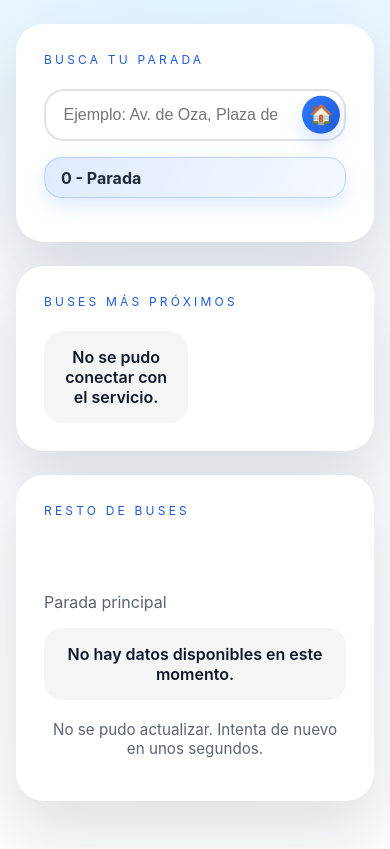
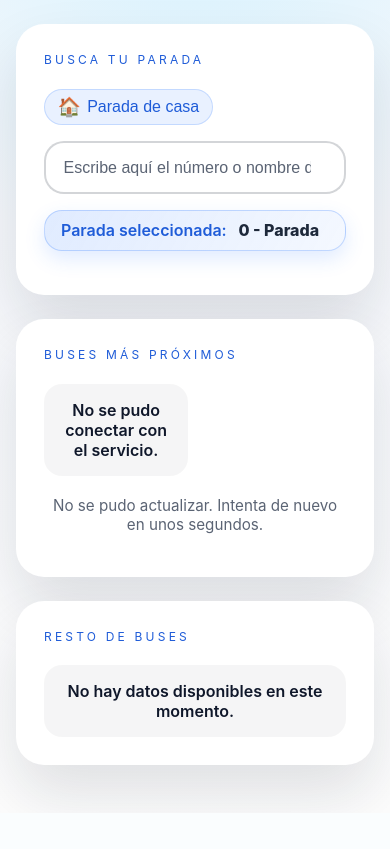
Before and after one commit to cjescudero/busesyparadas, a FastAPI app: template src/app/frontend/templates/index.html in a window 390 px wide. Shown: the part 95-944 px from the top of the page. After the commit the page ends 899 px from the top, so only its background shows below. Run offline with FastAPI, Linux system fonts and the light colour scheme; the template is opened without the code that fills it, so the values that code supplies are empty.

Commit message:
feat: improve accessibility and search functionality in frontend
- Enhanced accessibility features for screen readers, including aria-live attributes for dynamic updates.
- Refactored search input handling to improve usability and responsiveness.
- Updated UI elements for better clarity and interaction, including new styles for buttons and input fields.
- Introduced a home button for quick access to the user's main stop.
- Optimized data fetching and UI updates for bus arrival information.

```diff
--- a/src/app/frontend/static/app.js
+++ b/src/app/frontend/static/app.js
@@ -15,6 +15,7 @@ const searchInput = document.getElementById("stop-search");
 const resultsList = document.getElementById("stop-results");
 const currentStopLabel = document.getElementById("current-stop-label");
 const homeButton = document.getElementById("home-button");
+
 const stopNameEl = document.getElementById("stop-name");
 const stopHelperEl = document.getElementById("stop-helper");
 const arrivalsEl = document.getElementById("arrivals");
@@ -22,18 +23,32 @@ const statusEl = document.getElementById("status");
 const nextArrivalsEl = document.getElementById("next-arrivals");
 
 let currentStopId = primaryStopId;
-let refreshTimer;
+let apiRefreshTimer;
+let uiRefreshTimer;
 let allStops = [];
 let filteredStops = [];
 let nextShownMap = new Map();
+let lastArrivalsSnapshot = null;
 
 bootstrapStops();
 
-searchInput?.addEventListener("input", handleSearchInput);
-searchInput?.addEventListener("keydown", handleSearchKeydown);
-resultsList?.addEventListener("click", handleResultClick);
+// Accesibilidad: anuncia actualizaciones de llegadas en lectores de pantalla sin interrumpir al usuario.
+nextArrivalsEl?.setAttribute("aria-live", "polite");
+arrivalsEl?.setAttribute("aria-live", "polite");
+
+setupStopSearch({
+  input: searchInput,
+  results: resultsList,
+  prefix: "main",
+  maxResults: 6,
+  onSelect: (stop) => selectStop(stop),
+});
+
 homeButton?.addEventListener("click", () => {
-  const stop = findStopById(primaryStopId) || { id: primaryStopId, name: primaryStopName };
+  const stop = findStopById(primaryStopId) || {
+    id: primaryStopId,
+    name: primaryStopName,
+  };
   selectStop(stop);
 });
 
@@ -59,51 +74,65 @@ if ("serviceWorker" in navigator) {
   });
 }
 
-function handleSearchInput(event) {
+function setupStopSearch({ input, results, prefix, maxResults, onSelect }) {
+  if (!input || !results) {
+    return;
+  }
+
+  input.addEventListener("input", (event) => {
     const value = event.target.value.trim().toLowerCase();
     if (!allStops.length) {
       return;
     }
-  filteredStops = value
+    const matches = value
       ? allStops.filter(
-        (stop) =>
-          stop.name.toLowerCase().includes(value) ||
-          String(stop.id).includes(value)
+          (stop) => stop.name.toLowerCase().includes(value) || String(stop.id).includes(value)
         )
       : allStops;
-  renderResults(filteredStops.slice(0, 4));
+    renderResults({ input, results, prefix, stops: matches.slice(0, maxResults) });
+  });
+
+  input.addEventListener("keydown", (event) => {
+    if (event.key === "Escape") {
+      // Accesibilidad: permite cerrar resultados fácilmente con teclado.
+      clearSearchResults({ input, results });
+      return;
     }
 
-function handleSearchKeydown(event) {
-  if (!resultsList || !resultsList.children.length) {
+    if (!results.children.length) {
       return;
     }
-  const options = Array.from(resultsList.children);
-  const currentIndex = options.findIndex((item) =>
-    item.getAttribute("aria-selected") === "true"
-  );
+
+    const options = Array.from(results.children).filter((li) => li.getAttribute("aria-disabled") !== "true");
+    if (!options.length) {
+      return;
+    }
+    const currentIndex = options.findIndex((item) => item.getAttribute("aria-selected") === "true");
+
     if (event.key === "ArrowDown") {
       event.preventDefault();
       const nextIndex = currentIndex < options.length - 1 ? currentIndex + 1 : 0;
-    setActiveOption(options, nextIndex);
+      setActiveOption({ input, options, index: nextIndex });
     }
+
     if (event.key === "ArrowUp") {
       event.preventDefault();
       const prevIndex = currentIndex > 0 ? currentIndex - 1 : options.length - 1;
-    setActiveOption(options, prevIndex);
+      setActiveOption({ input, options, index: prevIndex });
     }
+
     if (event.key === "Enter" && currentIndex >= 0) {
       event.preventDefault();
       const stopId = Number(options[currentIndex].dataset.stopId);
       const stop = findStopById(stopId);
       if (stop) {
-      selectStop(stop);
-      clearSearchResults();
+        onSelect(stop);
+        clearSearchResults({ input, results });
       }
     }
-}
+  });
 
-function handleResultClick(event) {
+  results.addEventListener("click", (event) => {
     const li = event.target.closest("li[data-stop-id]");
     if (!li) {
       return;
@@ -111,47 +140,56 @@ function handleResultClick(event) {
     const stopId = Number(li.dataset.stopId);
     const stop = findStopById(stopId);
     if (stop) {
-    selectStop(stop);
-    resultsList.innerHTML = "";
+      onSelect(stop);
+      clearSearchResults({ input, results });
     }
+  });
 }
 
-function renderResults(stops) {
-  if (!resultsList) {
-    return;
-  }
-  resultsList.innerHTML = "";
+function renderResults({ input, results, prefix, stops }) {
+  results.innerHTML = "";
+
   if (!stops.length) {
     const li = document.createElement("li");
     li.textContent = "Sin resultados";
     li.setAttribute("aria-disabled", "true");
-    resultsList.appendChild(li);
-    resultsList.style.display = "block";
+    results.appendChild(li);
+    showResults({ input, results });
     return;
   }
+
   stops.forEach((stop, index) => {
     const li = document.createElement("li");
     li.dataset.stopId = stop.id;
     li.role = "option";
-    if (index === 0) {
-      li.setAttribute("aria-selected", "true");
+    li.id = `${prefix}-stop-option-${stop.id}`;
+    li.setAttribute("aria-selected", index === 0 ? "true" : "false");
+    li.innerHTML = `<strong>${stop.id} - ${stop.name}</strong>`;
+    results.appendChild(li);
+  });
+
+  showResults({ input, results });
+
+  // Accesibilidad: informa del elemento “activo” a lectores de pantalla.
+  const first = results.querySelector('li[aria-selected="true"]');
+  if (first) {
+    input.setAttribute("aria-activedescendant", first.id);
   }
-    li.innerHTML = `<strong>${stop.id} - ${stop.name}</strong>`;
-    resultsList.appendChild(li);
-  });
-  resultsList.style.display = "block";
 }
 
-function setActiveOption(options, index) {
+function setActiveOption({ input, options, index }) {
   options.forEach((item, idx) => {
     item.setAttribute("aria-selected", idx === index ? "true" : "false");
     if (idx === index) {
       item.scrollIntoView({ block: "nearest" });
+      input.setAttribute("aria-activedescendant", item.id);
     }
   });
-  if (resultsList) {
-    resultsList.style.display = "block";
 }
+
+function showResults({ input, results }) {
+  results.style.display = "block";
+  input.setAttribute("aria-expanded", "true");
 }
 
 function findStopById(stopId) {
@@ -163,7 +201,7 @@ async function selectStop(stop) {
   if (searchInput) {
     searchInput.value = "";
   }
-  clearSearchResults();
+  clearSearchResults({ input: searchInput, results: resultsList });
   updateCurrentStopLabel(stop);
   await loadArrivals(currentStopId);
 }
@@ -179,8 +217,8 @@ async function fetchJSON(url) {
 async function loadArrivals(stopId, options = {}) {
   const { manual = false } = options;
   setStatus(manual ? "Actualizando bajo pedido..." : "Buscando datos frescos...");
-  if (refreshTimer) {
-    clearTimeout(refreshTimer);
+  if (apiRefreshTimer) {
+    clearTimeout(apiRefreshTimer);
   }
 
   try {
@@ -188,24 +226,81 @@ async function loadArrivals(stopId, options = {}) {
       fetchJSON(`/api/stops/${stopId}`),
       fetchJSON(`/api/stops/${stopId}/arrivals`),
     ]);
-    stopNameEl.textContent = stop.name;
+    if (stopNameEl) stopNameEl.textContent = stop.name;
+    lastArrivalsSnapshot = { stop, arrivals, updatedAt: new Date() };
     const lineCount = Array.isArray(stop.lines) ? stop.lines.length : 0;
+    // Accesibilidad/usabilidad: texto explicativo más claro para usuarios no expertos.
+    const stopKind =
+      stopId === primaryStopId
+        ? "Parada habitual"
+        : "Parada seleccionada";
+    if (stopHelperEl) {
       stopHelperEl.textContent =
         lineCount > 0
-        ? `Mostrando ${lineCount} línea${lineCount === 1 ? "" : "s"} configuradas`
-        : "Sin líneas configuradas para esta parada";
-    renderNextArrivals(arrivals);
-    renderArrivals(arrivals);
+          ? `${stopKind}. Mostrando ${lineCount} línea${lineCount === 1 ? "" : "s"} configuradas`
+          : `${stopKind}. Sin líneas configuradas para esta parada`;
+    }
+    // Actualizar UI inmediatamente con los datos frescos
+    updateUIFromSnapshot();
     const now = new Date();
-    setStatus(`Actualizado a las ${now.toLocaleTimeString([], { hour: "2-digit", minute: "2-digit" })}`);
+    const timeStr = now.toLocaleTimeString([], { hour: "2-digit", minute: "2-digit" });
+    setStatus(`Datos reales: ${timeStr} | Refresco: ${timeStr}`);
   } catch (error) {
     console.error(error);
     nextArrivalsEl.innerHTML = "<div class=\"empty-state\">No se pudo conectar con el servicio.</div>";
     arrivalsEl.innerHTML = "<div class=\"empty-state\">No hay datos disponibles en este momento.</div>";
     setStatus("No se pudo actualizar. Intenta de nuevo en unos segundos.");
   } finally {
-    refreshTimer = setTimeout(() => loadArrivals(currentStopId), 45000);
+    // Consultar API cada 3 minutos (180000 ms) para evitar saturación
+    apiRefreshTimer = setTimeout(() => loadArrivals(currentStopId), 180000);
+    // Iniciar/restablecer el timer de actualización visual cada minuto
+    startUIRefreshTimer();
   }
+}
+
+function startUIRefreshTimer() {
+  if (uiRefreshTimer) {
+    clearTimeout(uiRefreshTimer);
+  }
+  // Actualizar UI cada minuto (60000 ms) con cálculos basados en el último snapshot
+  uiRefreshTimer = setTimeout(() => {
+    if (lastArrivalsSnapshot) {
+      updateUIFromSnapshot();
+    }
+    startUIRefreshTimer();
+  }, 60000);
+}
+
+function updateUIFromSnapshot() {
+  if (!lastArrivalsSnapshot) {
+    return;
+  }
+
+  const now = new Date();
+  const elapsedMinutes = Math.floor((now - lastArrivalsSnapshot.updatedAt) / 60000);
+
+  // Calcular tiempos ajustados restando los minutos transcurridos
+  const adjustedArrivals = {
+    lines: lastArrivalsSnapshot.arrivals.lines.map((line) => ({
+      ...line,
+      buses: line.buses.map((bus) => {
+        if (typeof bus.eta_minutes === "number") {
+          return {
+            ...bus,
+            eta_minutes: Math.max(0, bus.eta_minutes - elapsedMinutes)
+          };
+        }
+        return bus;
+      })
+    }))
+  };
+
+  renderNextArrivals(adjustedArrivals);
+  renderArrivals(adjustedArrivals);
+
+  // Actualizar estado mostrando cuándo se actualizó el API
+  const apiUpdateTime = lastArrivalsSnapshot.updatedAt.toLocaleTimeString([], { hour: "2-digit", minute: "2-digit" });
+  setStatus(`Datos del API: ${apiUpdateTime} | Actualizado: ${now.toLocaleTimeString([], { hour: "2-digit", minute: "2-digit" })}`);
 }
 
 function renderNextArrivals(arrivals) {
@@ -328,14 +423,20 @@ function updateCurrentStopLabel(stop) {
   if (!currentStopLabel || !stop) {
     return;
   }
-  currentStopLabel.textContent = `${stop.id} - ${stop.name}`;
+  // Accesibilidad/usabilidad: añade un prefijo claro (“Parada seleccionada”) y conserva buen contraste.
+  currentStopLabel.innerHTML = `<span>Parada seleccionada:</span> <strong>${stop.id} - ${stop.name}</strong>`;
 }
 
 selectStop({ id: primaryStopId, name: primaryStopName });
-function clearSearchResults() {
-  if (!resultsList) {
+
+function clearSearchResults({ input, results }) {
+  if (!results) {
     return;
   }
-  resultsList.innerHTML = "";
-  resultsList.style.display = "none";
+  results.innerHTML = "";
+  results.style.display = "none";
+  if (input) {
+    input.setAttribute("aria-expanded", "false");
+    input.removeAttribute("aria-activedescendant");
   }
+}
--- a/src/app/frontend/static/styles.css
+++ b/src/app/frontend/static/styles.css
@@ -7,6 +7,10 @@
   --accent-dark: #1f5cd8;
   --muted: #5b6474;
   --muted-dark: #1e293b;
+  --border: rgba(15, 23, 42, 0.18);
+  --focus-ring: rgba(47, 122, 254, 0.35);
+  --tooltip-bg: rgba(15, 23, 42, 0.96);
+  --tooltip-fg: #ffffff;
   font-size: 18px;
   font-family: "Inter", "Segoe UI", system-ui, -apple-system, sans-serif;
 }
@@ -74,12 +78,6 @@ main {
   font-size: 0.9rem;
 }
 
-label {
-  font-weight: 600;
-  display: block;
-  margin-bottom: 0.35rem;
-}
-
 .input-wrapper {
   position: relative;
   margin-bottom: 1rem;
@@ -87,17 +85,50 @@ label {
 
 input[type="search"] {
   width: 100%;
-  padding: 0.95rem 3.25rem 0.95rem 1.1rem;
+  padding: 0.95rem 1.1rem;
   border-radius: 20px;
-  border: 2px solid rgba(15, 23, 42, 0.12);
+  border: 2px solid var(--border);
+  background: #ffffff;
+  color: var(--fg);
   font-size: 1rem;
   transition: border-color 0.2s ease, box-shadow 0.2s ease;
+  min-height: 44px; /* Accesibilidad: tamaño mínimo táctil/visual. */
 }
 
 input[type="search"]:focus {
   border-color: var(--accent);
   outline: none;
-  box-shadow: 0 0 0 3px rgba(47, 122, 254, 0.15);
+  box-shadow: 0 0 0 3px var(--focus-ring);
+}
+
+input[type="search"]::placeholder {
+  color: var(--muted);
+  opacity: 1; /* Accesibilidad: evita placeholders demasiado tenues. */
+}
+
+.home-link {
+  background: rgba(47, 122, 254, 0.1);
+  color: var(--accent-dark);
+  border: 1px solid rgba(47, 122, 254, 0.2);
+  padding: 0.4rem 0.8rem;
+  border-radius: 999px;
+  font-size: 1rem;
+  font-weight: 500;
+  cursor: pointer;
+  display: inline-flex;
+  align-items: center;
+  gap: 0.4rem;
+  transition: all 0.2s ease;
+  text-decoration: none;
+}
+
+.home-link:hover {
+  background: rgba(47, 122, 254, 0.2);
+  transform: translateY(-1px);
+}
+
+.home-link span {
+  font-size: 1.15rem;
 }
 
 .autocomplete {
@@ -110,27 +141,6 @@ input[type="search"]:focus {
   overflow-y: auto;
   background: #fff;
   display: none;
-}
-
-.home-btn {
-  position: absolute;
-  right: 0.35rem;
-  top: 50%;
-  transform: translateY(-50%);
-  border: none;
-  background: linear-gradient(120deg, var(--accent), var(--accent-dark));
-  color: #fff;
-  width: 2.4rem;
-  height: 2.4rem;
-  border-radius: 999px;
-  font-size: 1.2rem;
-  cursor: pointer;
-  box-shadow: 0 10px 20px rgba(47, 122, 254, 0.2);
-}
-
-.home-btn:focus-visible {
-  outline: 3px solid rgba(47, 122, 254, 0.4);
-  outline-offset: 2px;
 }
 
 .autocomplete li {
@@ -191,6 +201,7 @@ button.primary {
   background: linear-gradient(120deg, var(--accent), var(--accent-dark));
   cursor: pointer;
   transition: transform 0.15s ease, box-shadow 0.15s ease;
+  min-height: 44px; /* Accesibilidad: tamaño mínimo táctil/visual. */
 }
 
 button.primary:hover {
@@ -203,9 +214,23 @@ button.ghost {
   background: transparent;
   color: var(--muted-dark);
   border-radius: 999px;
-  padding: 0.45rem 1.15rem;
+  padding: 0.65rem 1.15rem;
   font-weight: 600;
   cursor: pointer;
+  min-height: 44px; /* Accesibilidad: tamaño mínimo táctil/visual. */
+  touch-action: manipulation;
+}
+
+button.ghost:focus-visible {
+  outline: 3px solid var(--focus-ring);
+  outline-offset: 2px;
+}
+
+/* Accesibilidad: estado deshabilitado claramente visible. */
+button:disabled {
+  opacity: 0.55;
+  cursor: not-allowed;
+  box-shadow: none;
 }
 
 .next-arrivals {
--- a/src/app/frontend/templates/index.html
+++ b/src/app/frontend/templates/index.html
@@ -23,20 +23,26 @@
       <section class="card search-card">
         <div class="section-heading">
           <p class="eyebrow">Busca tu parada</p>
+          <button class="home-link" id="home-button" type="button" aria-label="Ir a mi parada de casa">
+            <span aria-hidden="true">🏠</span> Parada de casa
+          </button>
         </div>
         <div class="input-wrapper">
           <input
             id="stop-search"
             type="search"
             inputmode="text"
-            placeholder="Ejemplo: Av. de Oza, Plaza de Lugo..."
+            placeholder="Escribe aquí el número o nombre de la parada a buscar"
             autocomplete="off"
-            aria-label="Busca tu parada"
+            role="combobox"
+            aria-autocomplete="list"
+            aria-controls="stop-results"
+            aria-expanded="false"
           />
-          <button class="home-btn" id="home-button" type="button" aria-label="Usar parada principal">🏠</button>
         </div>
         <ul class="autocomplete" id="stop-results" role="listbox" aria-label="Resultados de paradas"></ul>
-        <p class="current-stop" id="current-stop-label"></p>
+        <!-- Accesibilidad: aria-live para que el lector anuncie cambios de parada seleccionada. -->
+        <p class="current-stop" id="current-stop-label" aria-live="polite"></p>
       </section>
 
       <section class="card next-card">
@@ -44,18 +50,18 @@
           <p class="eyebrow">Buses más próximos</p>
         </div>
         <div class="next-arrivals" id="next-arrivals"></div>
+        <!-- Accesibilidad: aria-live para estados y actualizaciones. -->
+        <p class="status-text" id="status" aria-live="polite"></p>
       </section>
 
       <section class="card arrivals-card">
         <div class="section-heading">
           <p class="eyebrow">Resto de buses</p>
         </div>
-        <h2 id="stop-name">&nbsp;</h2>
-        <p class="muted" id="stop-helper">Parada principal</p>
         <div class="arrivals" id="arrivals"></div>
-        <p class="status-text" id="status"></p>
       </section>
     </main>
+
     <script>
       window.__BASE_PATH = "{{ base_path }}";
     </script>
```
Lines whose indentation alone changed are shown as unchanged.
